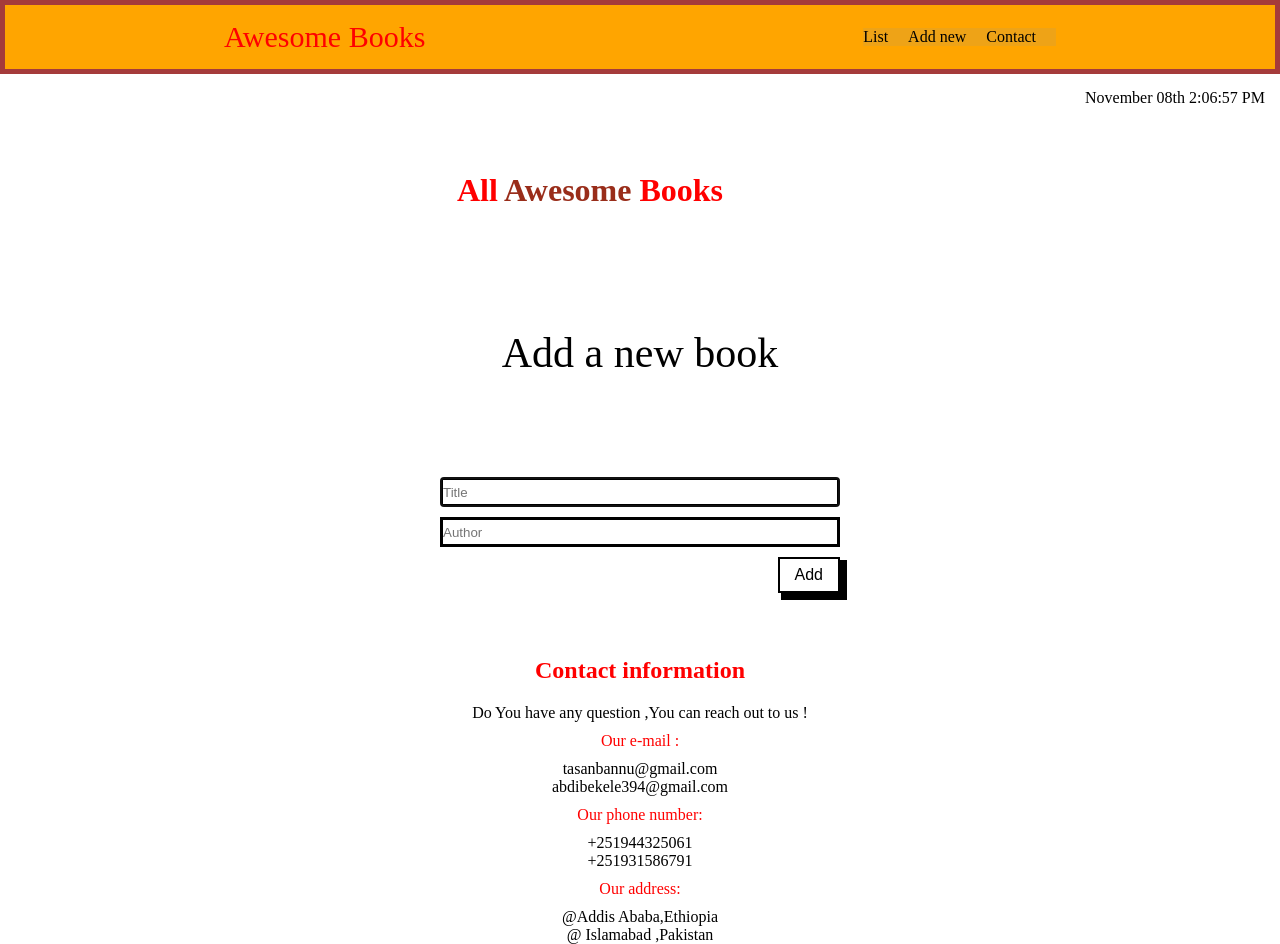
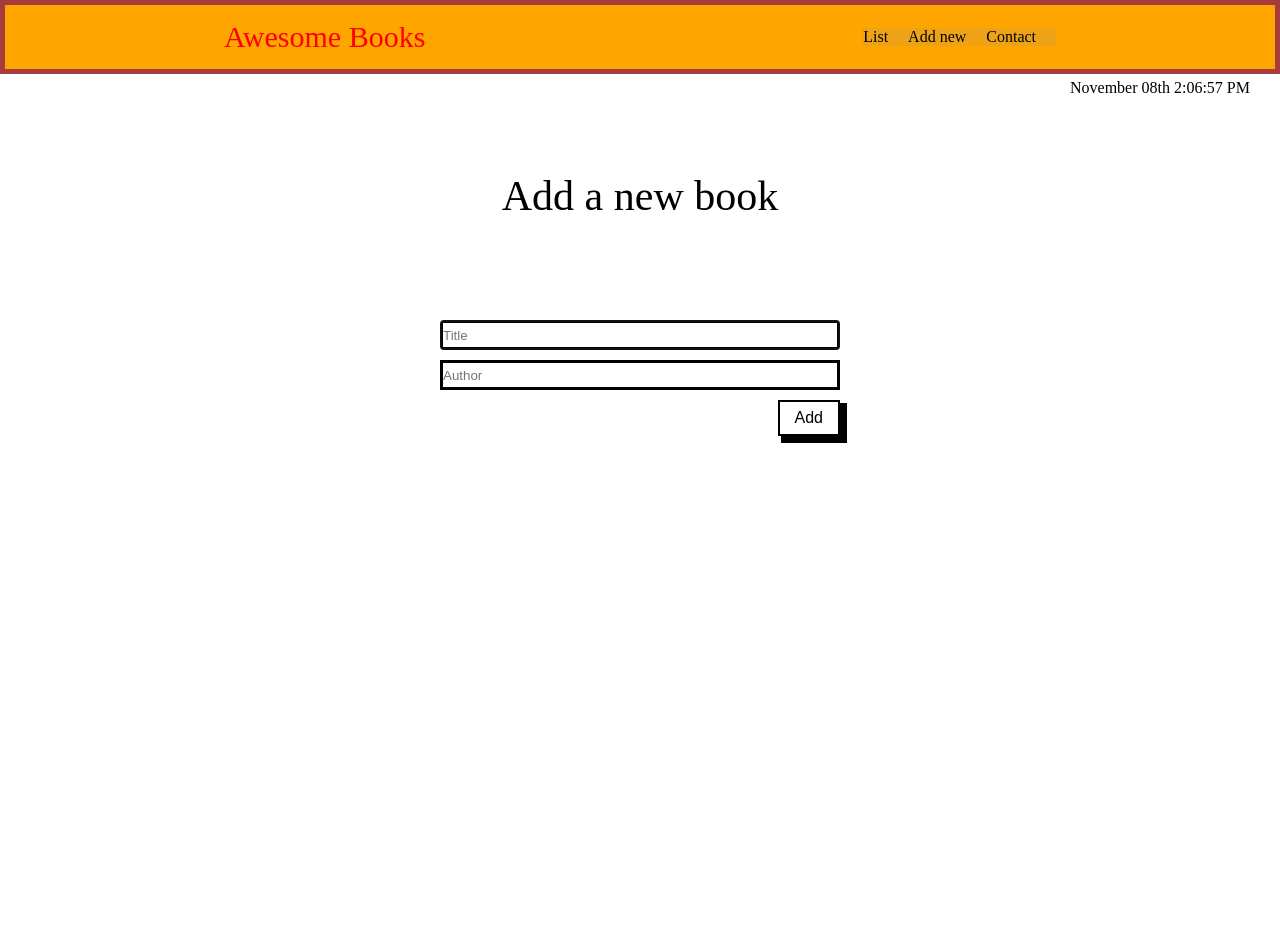
Before and after one commit to Lul-Abdifan/Awesome-Book-ES6, a website with bundled scripts: page index.html in a window 1280 px wide. After the commit the page ends 800 px from the top, so only its background shows below. Built offline with nearby package versions, Linux system fonts and the light colour scheme.

Commit message:
Update to not show the whole DOM

```diff
--- a/index.css
+++ b/index.css
@@ -125,7 +125,8 @@
   }
   .date{
     text-align: end;
-     padding:15px;
+     padding:5px;
+     padding-right: 30px;
   }
 
   header ul {
--- a/index.js
+++ b/index.js
@@ -12,6 +12,7 @@ import {Store,Collection,books} from './modules/book.js'
 //to import navigartion class
 import Navigation from './modules/navigation.js'
 
+//script for date
 setInterval(() => {
     const time = DateTime.now().toFormat("LLLL dd'th' tt");
     const date = document.querySelector('.date');
--- a/modules/navigation.js
+++ b/modules/navigation.js
@@ -28,6 +28,7 @@ class Navigation {
     }
   }
 }
+document.addEventListener('DOMContentLoaded', Navigation.changePage('Add new'));
 
 Variables.links.forEach((link) => {
   link.onclick = () => {
```
